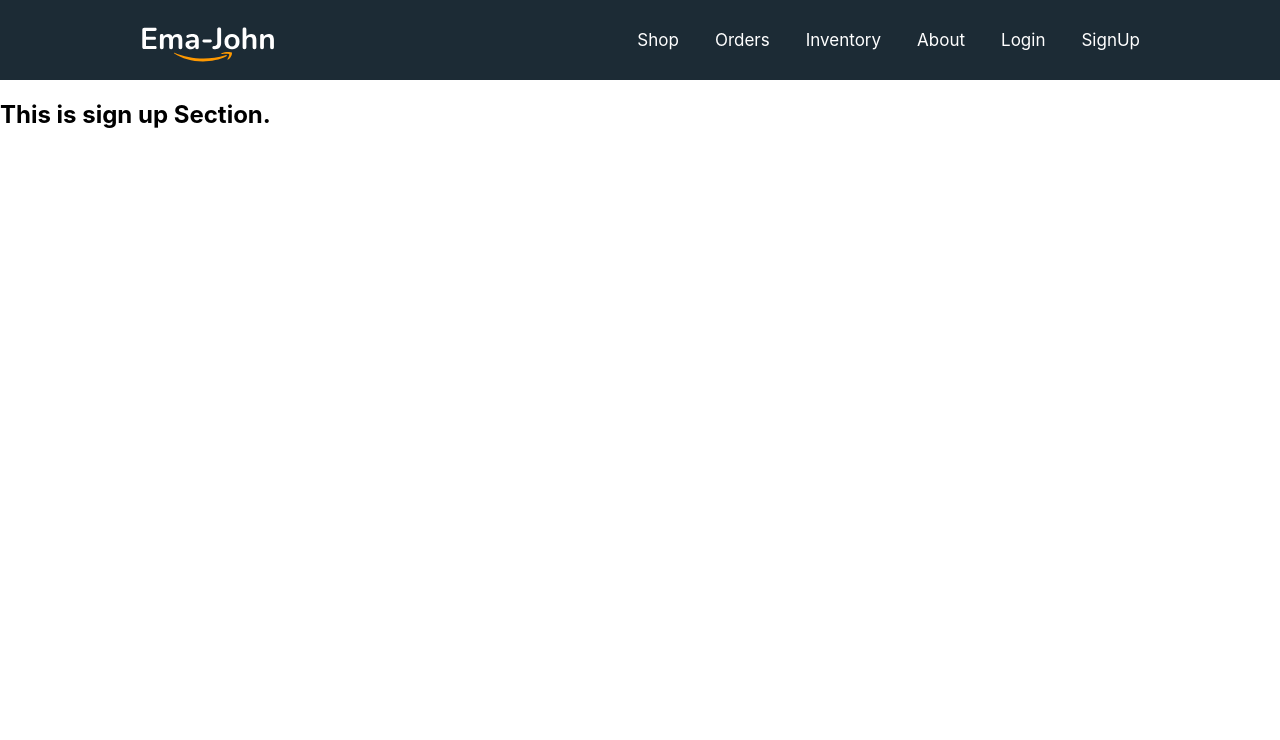
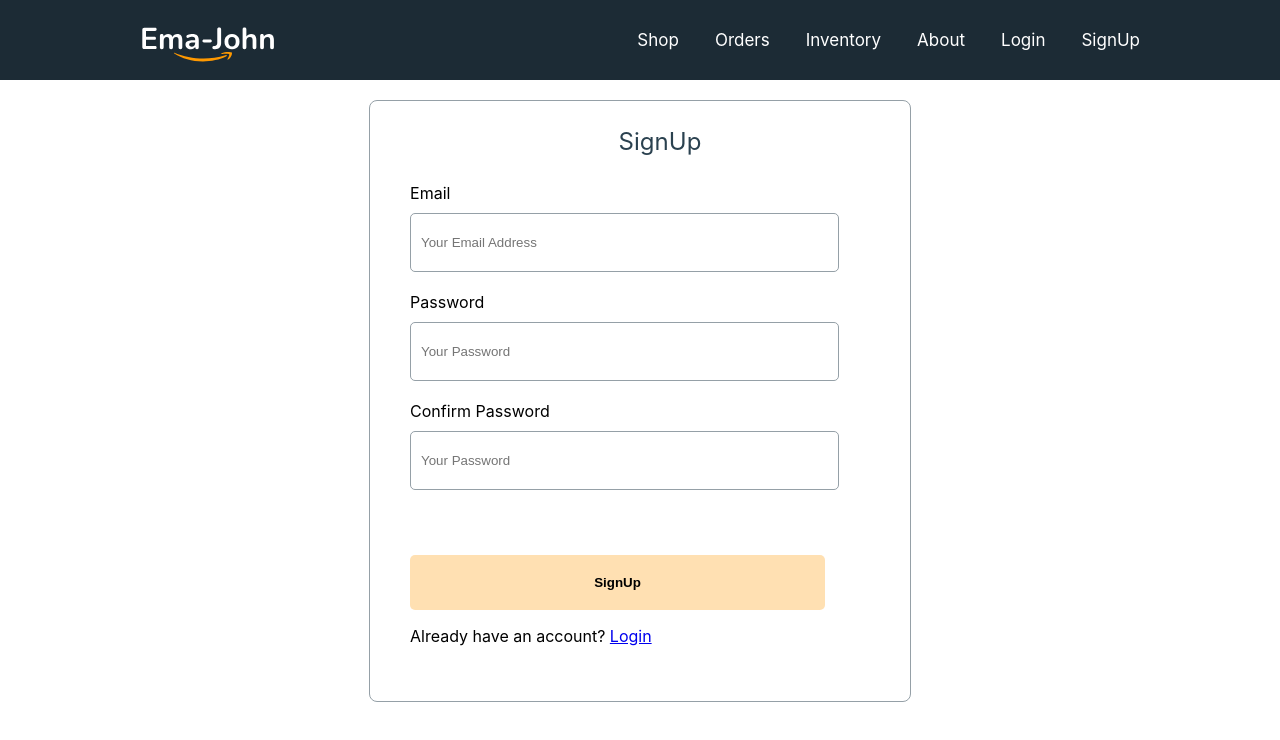
Before and after one commit to raselASrock/ema-john-simple-with-auth-router, a React (Create React App) app: page /signup in a window 1280 px wide. Shown: the top 740 px of the page. Built offline with nearby package versions, Linux system fonts and the light colour scheme.

Commit message:
auth info

```diff
--- /dev/null
+++ b/src/Contexts/UserContext.js
@@ -0,0 +1,16 @@
+import React, { createContext } from 'react';
+
+export const AuthContext = createContext();
+
+const UserContext = ({children}) => {
+
+const authInfo = {}
+
+    return (
+        <AuthContext.Provider value={authInfo}>
+            {children}
+        </AuthContext.Provider>
+    );
+};
+
+export default UserContext;
--- a/src/components/Login/Login.css
+++ b/src/components/Login/Login.css
@@ -40,11 +40,8 @@
     border: none;
     margin-top: 45px;
     border-radius: 5px;
-    font-weight: 400;
+    font-weight: 600;
     font-style: 21px;
-    line-height: 25;
-    letter-spacing: 0.0015em;
-    color:  #0E161A;
 }
 .btn-submit:hover{
     background: rgba(255, 153, 0, 0.6);
--- a/src/components/Login/Login.js
+++ b/src/components/Login/Login.js
@@ -15,7 +15,7 @@
                     <label htmlFor="password">Password</label>
                     <input type="password" name="password" id="" placeholder='Your Password' required />
                 </div>
-            <input className='btn-submit' type="submit" value="Login" />
+            <input className='btn-submit' type="submit" value= 'Login' />
             </form>
             <p>New to Ema John? <Link to='/signup'>Create New Account</Link></p>
         </div>
--- a/src/components/SignUp/SignUp.js
+++ b/src/components/SignUp/SignUp.js
@@ -1,10 +1,27 @@
 import React from 'react';
+import { Link } from 'react-router-dom';
 import './SignUp.css'
 
 const SignUp = () => {
     return (
-        <div>
-            <h2>This is sign up Section.</h2>
+        <div className='form-container'>
+            <h2 className='form-title'>SignUp</h2>
+            <form>
+                <div className="form-control">
+                    <label htmlFor="email">Email</label>
+                    <input type="email" name="email" id="" placeholder='Your Email Address' required />
+                </div>
+                <div className="form-control">
+                    <label htmlFor="password">Password</label>
+                    <input type="password" name="password" id="" placeholder='Your Password' required />
+                </div>
+                <div className="form-control">
+                    <label htmlFor="confirm">Confirm Password</label>
+                    <input type="password" name="confirm" id="" placeholder='Your Password' required />
+                </div>
+            <input className='btn-submit' type="submit" value= 'SignUp' />
+            </form>
+            <p>Already have an account? <Link to='/login'>Login</Link></p>
         </div>
     );
 };
--- a/src/index.js
+++ b/src/index.js
@@ -1,13 +1,16 @@
-import React from 'react';
-import ReactDOM from 'react-dom/client';
-import './index.css';
-import App from './App';
-import reportWebVitals from './reportWebVitals';
+import React from "react";
+import ReactDOM from "react-dom/client";
+import "./index.css";
+import App from "./App";
+import reportWebVitals from "./reportWebVitals";
+import UserContext from "./Contexts/UserContext";
 
-const root = ReactDOM.createRoot(document.getElementById('root'));
+const root = ReactDOM.createRoot(document.getElementById("root"));
 root.render(
   <React.StrictMode>
-    <App />
+    <UserContext>
+      <App />
+    </UserContext>
   </React.StrictMode>
 );
 
```
Also changed, not shown: src/_auth.steps.js (+8 -0 lines).
